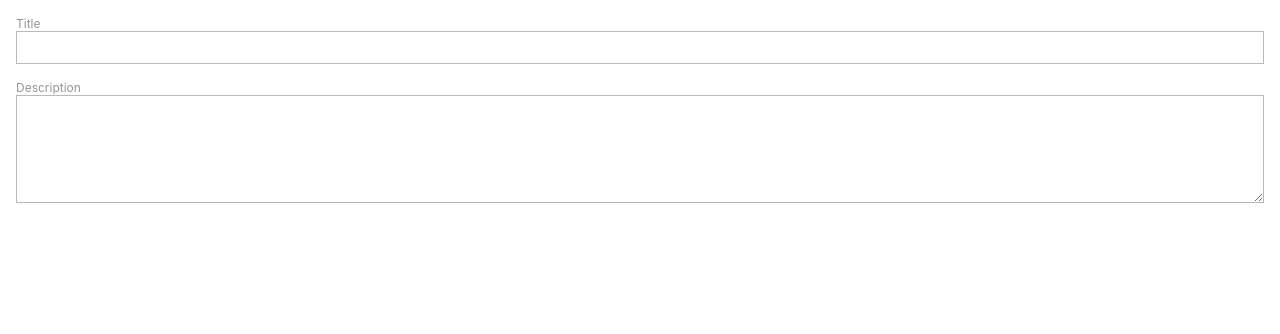
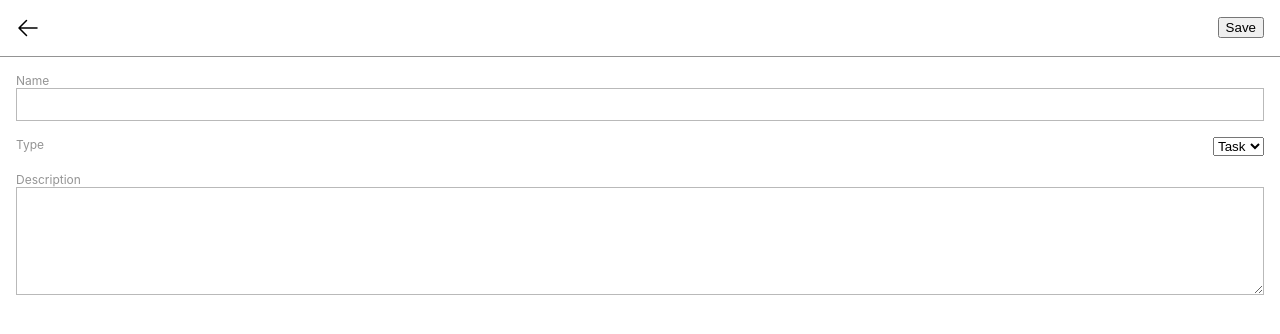
Before and after one commit to Printy-Studios/daily-planner, a React (Create React App) app: page /task-edit in a window 1280 px wide. Shown: the top 334 px of the page. Built offline with nearby package versions, Linux system fonts and the light colour scheme.

Commit message:
select component and 'task type' input

```diff
--- a/src/components/TaskList.tsx
+++ b/src/components/TaskList.tsx
@@ -46,8 +46,8 @@ function TaskListItem( {task}: TaskListItemProps) {
 
 export default function TaskList( { tasks }: Props ) {
     return (
-        <li className='divide-last-gray-dark'>
-            {tasks.map( task => <TaskListItem task={task} /> )}
-        </li>
+        <ul className='list-reset divide-last-gray-dark'>
+            {tasks.map( task => <TaskListItem key={task.id} task={task} /> )}
+        </ul>
     )
 }
--- a/src/components/forms/InputBase.tsx
+++ b/src/components/forms/InputBase.tsx
@@ -1,15 +1,16 @@
 import { ErrorMessage } from 'formik'
-import { PropsWithChildren } from 'react'
+import { HTMLAttributes, PropsWithChildren } from 'react'
 
-type Props = {
+type Props = HTMLAttributes<HTMLDivElement> & {
     label?: string,
     name?: string
+    direction?: 'flex-row' | 'flex-col'
 }
 
-export default function InputBase({ children, label, name }: PropsWithChildren<Props>) {
+export default function InputBase({ className, children, label, name, direction = 'flex-col' }: PropsWithChildren<Props>) {
     return(
         <div
-            className='flex flex-col'
+            className={`flex ${direction === 'flex-row' ? direction + ' justify-between' : direction} ${className || ''}`}
         >
             {label ?
                 <label
--- /dev/null
+++ b/src/components/forms/Select.tsx
@@ -0,0 +1,35 @@
+//Core
+import { Field } from 'formik';
+import { SelectHTMLAttributes } from 'react';
+
+import InputBase from './InputBase';
+
+type SelectOption = {
+    value: string,
+    label: string
+}
+
+type Props = SelectHTMLAttributes<HTMLSelectElement> & {
+    label: string,
+    name: string,
+    options: SelectOption[]
+}
+
+export default function Select( {options, label, name, ...props}: Props) {
+    return (
+        <InputBase
+            direction='flex-row'
+            label={label}
+            name={name}
+        >
+            <Field
+                name={name}
+                component='select'
+            >
+                { options.map( option =>
+                    (<option value={option.value}>{option.label}</option>)
+                )}
+            </Field>
+        </InputBase>
+    )
+}
--- a/src/pages/TaskEditPage.tsx
+++ b/src/pages/TaskEditPage.tsx
@@ -1,20 +1,30 @@
 //Core
 import { useMemo } from 'react'
+import * as Yup from 'yup';
+import { Form, Formik } from 'formik'
 
+//Components
 import TextInput from 'components/forms/TextInput'
 import Page from 'components/layout/Page'
-import { Form, Formik } from 'formik'
 import TextArea from 'components/forms/TextArea'
-//import { useLocation } from 'react-router-dom'
+import BackButton from 'components/buttons/BackButton'
+import { useLocation } from 'react-router-dom'
+import DeleteButton from 'components/buttons/DeleteButton';
+import Select from 'components/forms/Select';
 
 type FormValues = {
     name: string
-    description: string
+    description?: string
 }
+
+const FormSchema: Yup.ObjectSchema<FormValues> = Yup.object().shape({
+    name: Yup.string().required('Name is required').max(64, 'Maximum 64 characters'),
+    description: Yup.string().max(256, 'Maximum 256 characters')
+})
 
 export default function TaskEditPage() {
 
-    //const {state} = useLocation()
+    const { state } = useLocation()
 
     const initialValues: FormValues = useMemo(() => {
 
@@ -34,22 +44,49 @@ export default function TaskEditPage() {
     }, [])
 
     const handleSubmit = (values: FormValues) => {
+        // if()
+    }
+
+    const handleDeleteButtonClick = () => {
 
     }
 
     return (
-        <Page>
+        <Page
+            headerLeft={
+                <BackButton />
+            }
+
+            headerRight={
+                <button form='task-edit' type='submit'>Save</button>
+            }
+        >
             <Formik
+                validationSchema={FormSchema}
                 initialValues={initialValues}
                 onSubmit={handleSubmit}
             >
                 <Form
-                    id='task-group-edit'
+                    id='task-edit'
                     className='flex flex-col gap-m'
                 >
                     <TextInput
-                        label='Title'
-                        name='title'
+                        label='Name'
+                        name='name'
+                    />
+                    <Select
+                        label='Type'
+                        name='type'
+                        options={[
+                            {
+                                label: 'Task',
+                                value: 'task'
+                            },
+                            {
+                                label: 'Note',
+                                value: 'note'
+                            }
+                        ]}
                     />
                     <TextArea
                         label='Description'
@@ -58,6 +95,12 @@ export default function TaskEditPage() {
                     />
                 </Form>
             </Formik>
+            {state?.id ?
+                <DeleteButton
+                    className='mt-auto'
+                    onClick={handleDeleteButtonClick}
+                />
+            : null }
         </Page>
     )
 }
```
